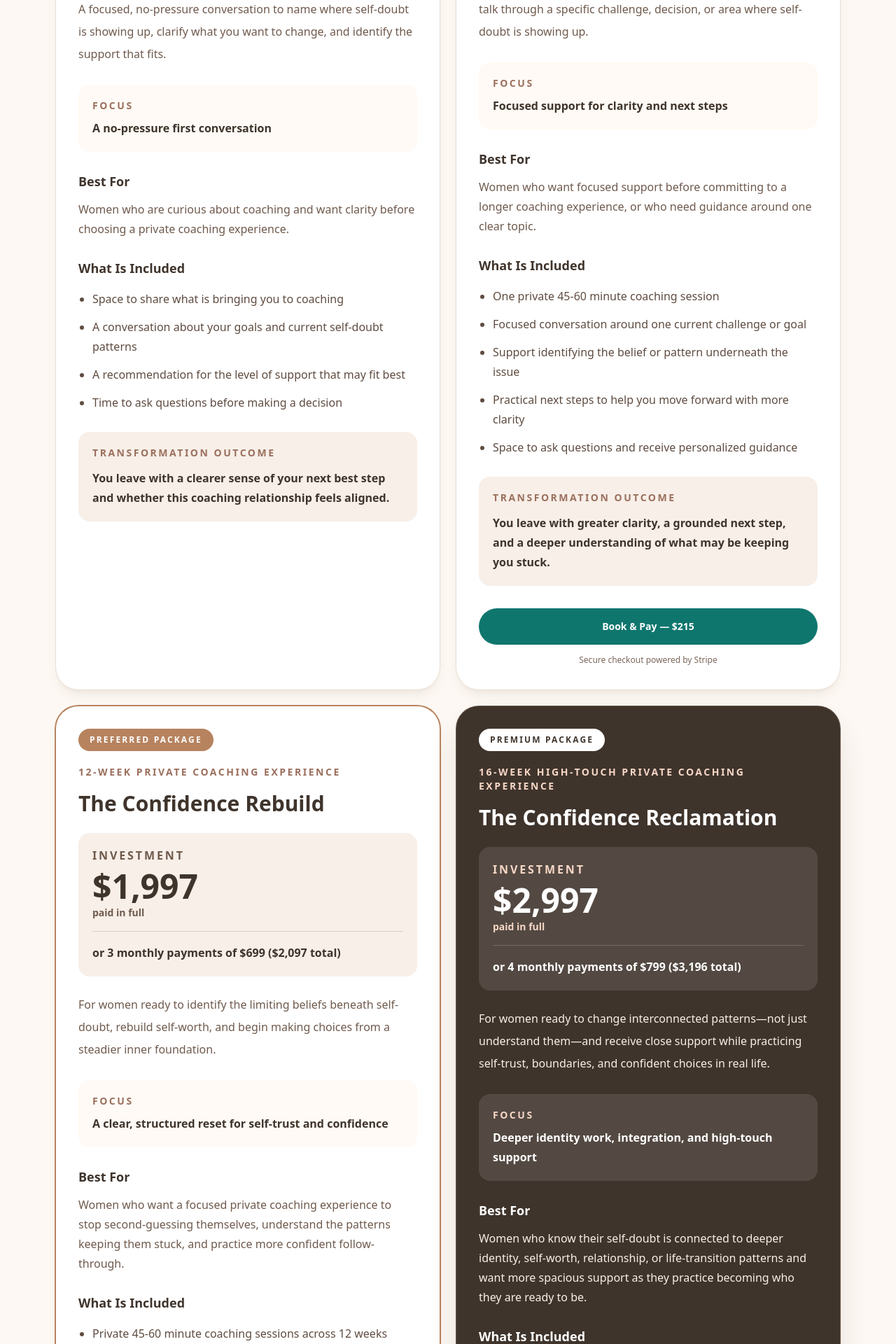
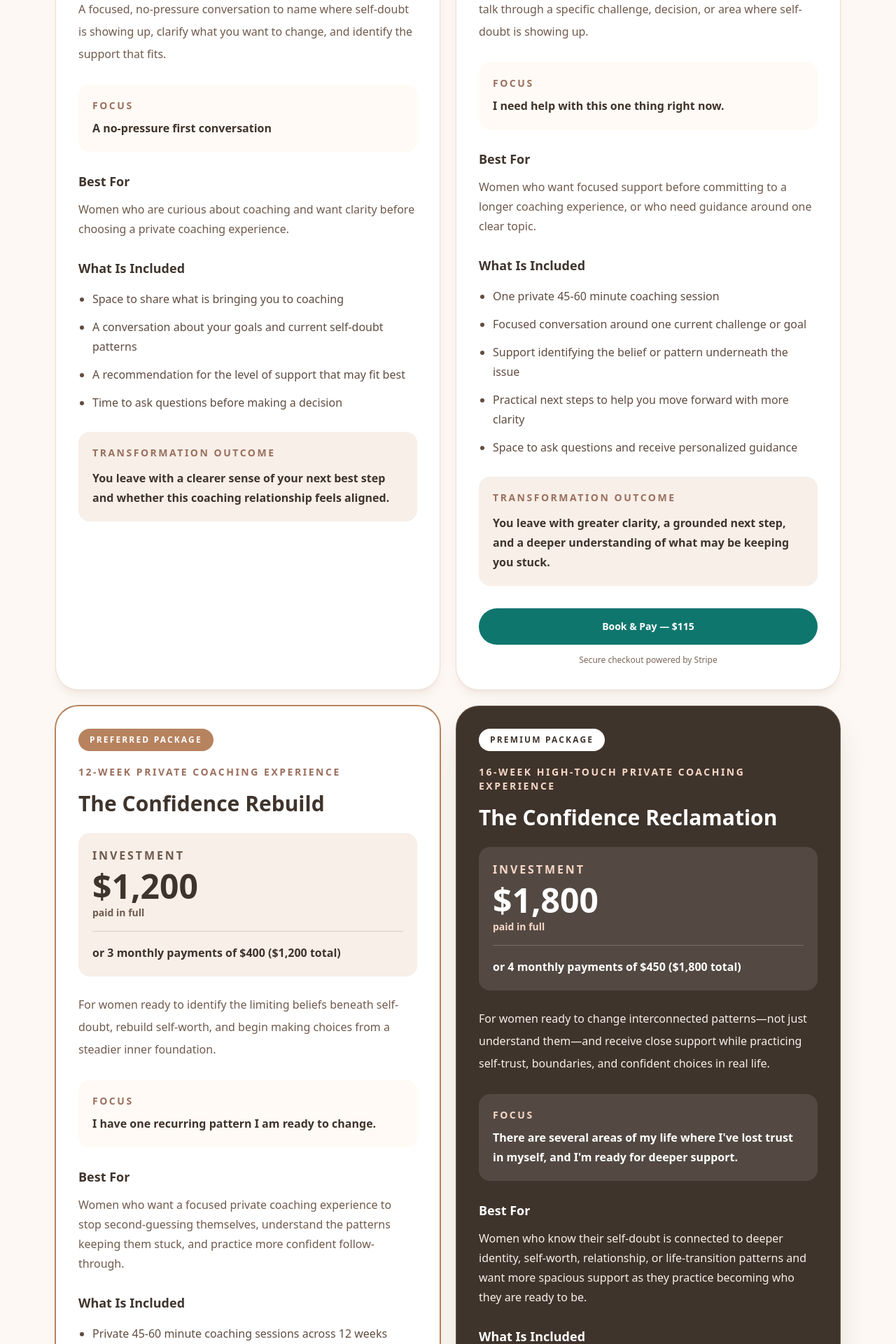
Before and after one commit to Kaelynn-Kinnison/life-coaching-with-kaelynn2, a Next.js app: page /pricing in a window 1280 px wide. Shown: the part 2140-4060 px from the top of the page at 70% size. Built offline with nearby package versions, Linux system fonts and the light colour scheme; a web font is replaced by a local one.

Commit message:
Update coaching pricing and checkout plans

```diff
--- a/app/faq/page.js
+++ b/app/faq/page.js
@@ -59,7 +59,7 @@ export default function FAQ() {
     {
       question: "Do you offer payment plans?",
       answer:
-        "Yes. The Confidence Rebuild is $1,997 paid in full or three monthly payments of $699. The Confidence Reclamation is $2,997 paid in full or four monthly payments of $799. The first payment is due at enrollment, and the remaining payments are automatically charged every 30 days. Choosing a payment plan is a commitment to the full program investment.",
+        "Yes. The Confidence Rebuild is $1,200 paid in full or three monthly payments of $400. The Confidence Reclamation is $1,800 paid in full or four monthly payments of $450. The first payment is due at enrollment, and the remaining payments are automatically charged every 30 days. Choosing a payment plan is a commitment to the full program investment.",
     },
     {
       question: "Can I participate in coaching while I am in therapy?",
--- a/app/layout.js
+++ b/app/layout.js
@@ -120,7 +120,7 @@ const structuredData = {
       {
         "@type": "Offer",
         name: "The Confidence Rebuild",
-        price: "1997",
+        price: "1200",
         priceCurrency: "USD",
         url: `${siteUrl}/pricing`,
         itemOffered: {
@@ -133,7 +133,7 @@ const structuredData = {
       {
         "@type": "Offer",
         name: "The Confidence Reclamation",
-        price: "2997",
+        price: "1800",
         priceCurrency: "USD",
         url: `${siteUrl}/pricing`,
         itemOffered: {
--- a/app/pricing/page.js
+++ b/app/pricing/page.js
@@ -36,8 +36,8 @@ const programs = [
   {
     name: "One-Time Coaching Session",
     duration: "One private 45-60 minute session",
-    investment: "$215",
-    focus: "Focused support for clarity and next steps",
+    investment: "$115",
+    focus: "I need help with this one thing right now.",
     description:
       "For women who want a single, supportive coaching session to talk through a specific challenge, decision, or area where self-doubt is showing up.",
     bestFor:
@@ -52,15 +52,15 @@ const programs = [
     outcome:
       "You leave with greater clarity, a grounded next step, and a deeper understanding of what may be keeping you stuck.",
     checkoutOptions: [
-      { plan: "one-time-session", label: "Book & Pay — $215" },
+      { plan: "one-time-session", label: "Book & Pay — $115" },
     ],
   },
   {
     name: "The Confidence Rebuild",
     duration: "12-week private coaching experience",
-    investment: "$1,997",
-    paymentPlan: "or 3 monthly payments of $699 ($2,097 total)",
-    focus: "A clear, structured reset for self-trust and confidence",
+    investment: "$1,200",
+    paymentPlan: "or 3 monthly payments of $400 ($1,200 total)",
+    focus: "I have one recurring pattern I am ready to change.",
     description:
       "For women ready to identify the limiting beliefs beneath self-doubt, rebuild self-worth, and begin making choices from a steadier inner foundation.",
     featured: true,
@@ -79,16 +79,16 @@ const programs = [
     outcome:
       "You leave with a clearer understanding of what has been driving self-doubt, a stronger sense of self-trust, and practical ways to keep choosing differently.",
     checkoutOptions: [
-      { plan: "rebuild-paid-in-full", label: "Pay in Full — $1,997" },
-      { plan: "rebuild-payment-plan", label: "Choose 3 Payments — $699/month" },
+      { plan: "rebuild-paid-in-full", label: "Pay in Full — $1,200" },
+      { plan: "rebuild-payment-plan", label: "Choose 3 Payments — $400/month" },
     ],
   },
   {
     name: "The Confidence Reclamation",
     duration: "16-week high-touch private coaching experience",
-    investment: "$2,997",
-    paymentPlan: "or 4 monthly payments of $799 ($3,196 total)",
-    focus: "Deeper identity work, integration, and high-touch support",
+    investment: "$1,800",
+    paymentPlan: "or 4 monthly payments of $450 ($1,800 total)",
+    focus: "There are several areas of my life where I've lost trust in myself, and I'm ready for deeper support.",
     description:
       "For women ready to change interconnected patterns—not just understand them—and receive close support while practicing self-trust, boundaries, and confident choices in real life.",
     premium: true,
@@ -107,8 +107,8 @@ const programs = [
     outcome:
       "You receive the time, structure, and support to not only rebuild confidence, but live from it more consistently as you make decisions, set boundaries, and step into your next chapter.",
     checkoutOptions: [
-      { plan: "reclamation-paid-in-full", label: "Pay in Full — $2,997" },
-      { plan: "reclamation-payment-plan", label: "Choose 4 Payments — $799/month" },
+      { plan: "reclamation-paid-in-full", label: "Pay in Full — $1,800" },
+      { plan: "reclamation-payment-plan", label: "Choose 4 Payments — $450/month" },
     ],
   },
 ];
@@ -117,7 +117,7 @@ const continuedSupport = [
   {
     name: "Growth Membership",
     duration: "Private coaching alumni membership",
-    investment: "$197/month",
+    investment: "$99/month",
     focus: "Continued support after private coaching",
     description:
       "For past clients who want continued encouragement, coaching, and accountability as they keep strengthening confidence.",
@@ -135,7 +135,7 @@ const continuedSupport = [
     outcome:
       "You stay supported as you continue practicing confidence, self-trust, and aligned action beyond the initial coaching experience.",
     checkoutOptions: [
-      { plan: "growth-membership", label: "Join — $197/month" },
+      { plan: "growth-membership", label: "Join — $99/month" },
     ],
   },
 ];
@@ -181,7 +181,7 @@ const featuredTestimonials = [
 const pricingFaqs = [
   {
     question: "Are payment plans available?",
-    answer: "Yes. The Confidence Rebuild is available for $1,997 paid in full or three monthly payments of $699. The Confidence Reclamation is available for $2,997 paid in full or four monthly payments of $799. The first payment is due at enrollment, and remaining payments are automatically charged every 30 days. Payment plans are a commitment to the full program investment, not a month-to-month coaching membership.",
+    answer: "Yes. The Confidence Rebuild is available for $1,200 paid in full or three monthly payments of $400. The Confidence Reclamation is available for $1,800 paid in full or four monthly payments of $450. The first payment is due at enrollment, and remaining payments are automatically charged every 30 days. Payment plans are a commitment to the full program investment, not a month-to-month coaching membership.",
   },
   {
     question: "Which coaching option should I choose?",
--- a/lib/stripe-plans.js
+++ b/lib/stripe-plans.js
@@ -11,7 +11,7 @@ export const stripePlans = {
   },
   "rebuild-payment-plan": {
     name: "The Confidence Rebuild — 3-Payment Plan",
-    priceId: "price_1TsjuOPdPNxXFpRCUX3btCU1",
+    priceId: "price_1UAxWXPdPNxXFpRC61FsbG6p",
     mode: "subscription",
     installments: 3,
   },
@@ -28,7 +28,7 @@ export const stripePlans = {
   },
   "growth-membership": {
     name: "Growth Membership",
-    priceId: "price_1TsjWPPdPNxXFpRCpyblyClX",
+    priceId: "price_1UAxpCPdPNxXFpRCUNzhMWDt",
     mode: "subscription",
   },
 };
```
